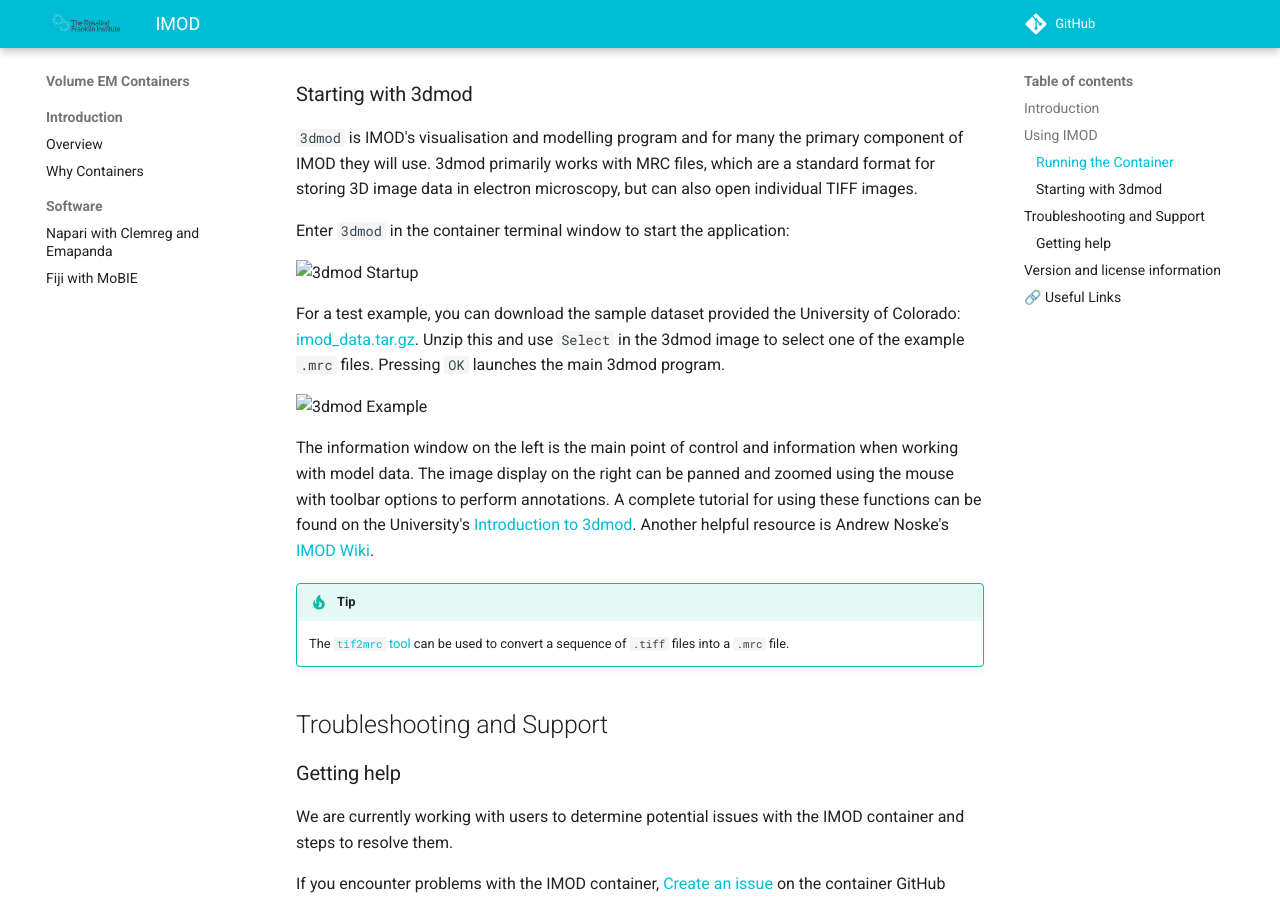
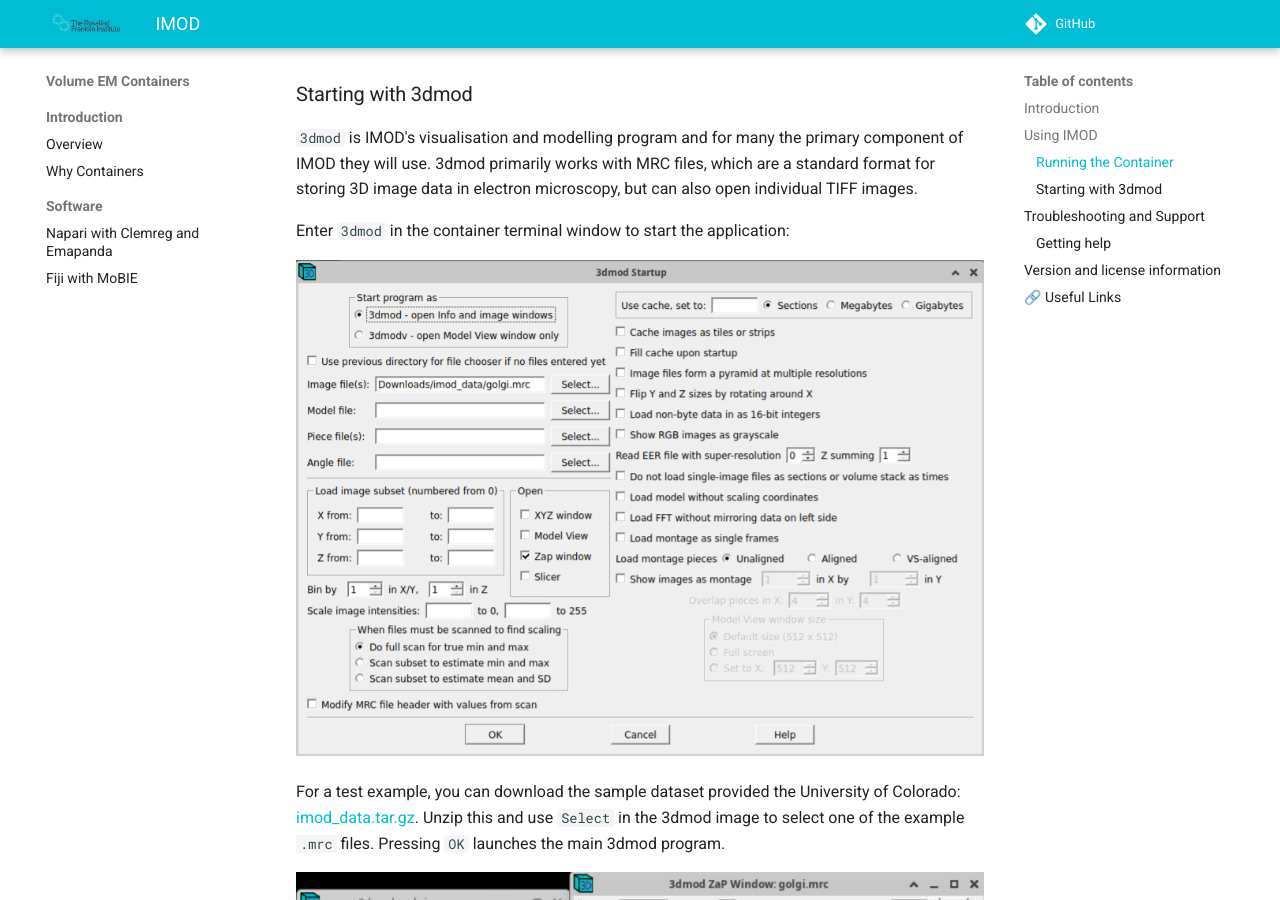
Before and after one commit to rosalindfranklininstitute/volume-em-container-documentation, an MkDocs documentation site: the page built from docs/software/imod.md, in a window 1280 px wide and 900 px high, scrolled down 1377 px. Built offline with MkDocs 1.6.1 and Material for MkDocs 9.7.7, drawn with Linux system fonts in a browser that asks for light colours; comment, search, counter and statistics services are not loaded.

Commit message:
fix links

```diff
--- a/docs/software/imod.md
+++ b/docs/software/imod.md
@@ -66,14 +66,14 @@ open individual TIFF images.
 
 Enter `3dmod` in the container terminal window to start the application:
 
-![3dmod Startup](image/imod-3dmod-startup.png "3dmod Startup Window")
+![3dmod Startup](images/imod-3dmod-startup.png "3dmod Startup Window")
 
 For a test example, you can download the sample dataset provided the University
 of Colorado: [imod_data.tar.gz](https://bio3d.colorado.edu/imod/files/imod_data.tar.gz).
 Unzip this and use `Select` in the 3dmod image to select one of the example
 `.mrc` files. Pressing `OK` launches the main 3dmod program.
 
-![3dmod Example](imod-3dmod-golgi.png "3dmod Example")
+![3dmod Example](images/imod-3dmod-golgi.png "3dmod Example")
 
 The information window on the left is the main point of control and information
 when working with model data. The image display on the right can be panned
```
Also changed, not shown: docs/intro/overview.md (+1 -1 lines).
